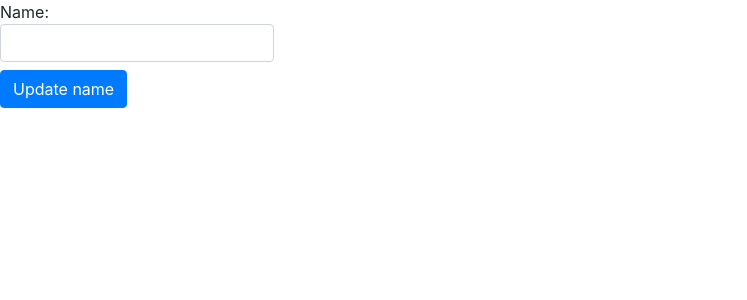
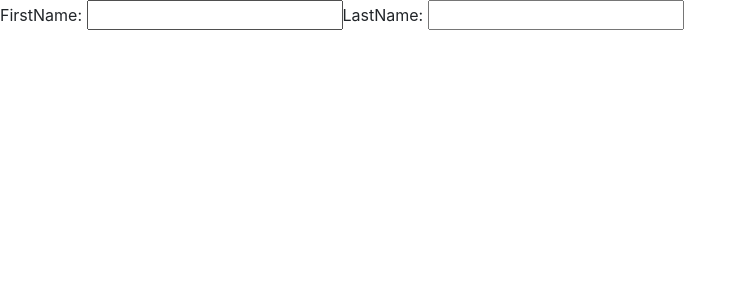
Before and after one commit to kennylam91/Angular-ReactiveForm-FormBuilder-Router, an Angular app: page / in a window 1280 px wide. Shown: the top 300 px of the page, without its empty margins (0-747 px from the left). Built offline with nearby package versions, Linux system fonts and the light colour scheme.

Commit message:
add some input to template

```diff
--- a/src/app/app.component.html
+++ b/src/app/app.component.html
@@ -1 +1 @@
-<app-name-editor></app-name-editor>
+<app-profile-editor></app-profile-editor>
--- a/src/app/profile-editor/profile-editor.component.html
+++ b/src/app/profile-editor/profile-editor.component.html
@@ -1 +1,6 @@
-<p>profile-editor works!</p>
+<div>
+  <label>FirstName:
+    <input type="text"></label>
+  <label>LastName:
+    <input type="text"></label>
+</div>
```
Also changed, not shown: 2 other files (tests, documents, lock files or other folders).
